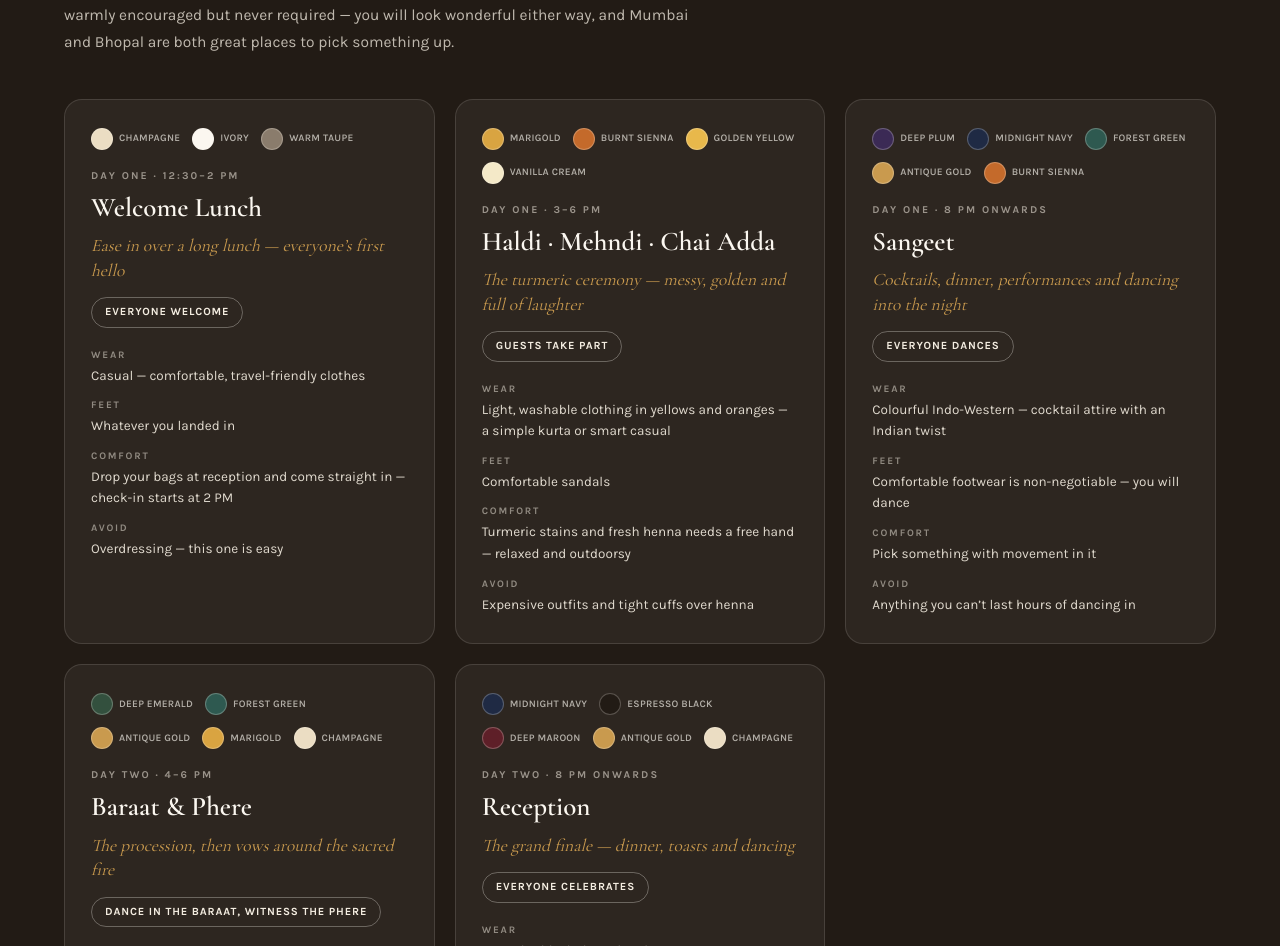
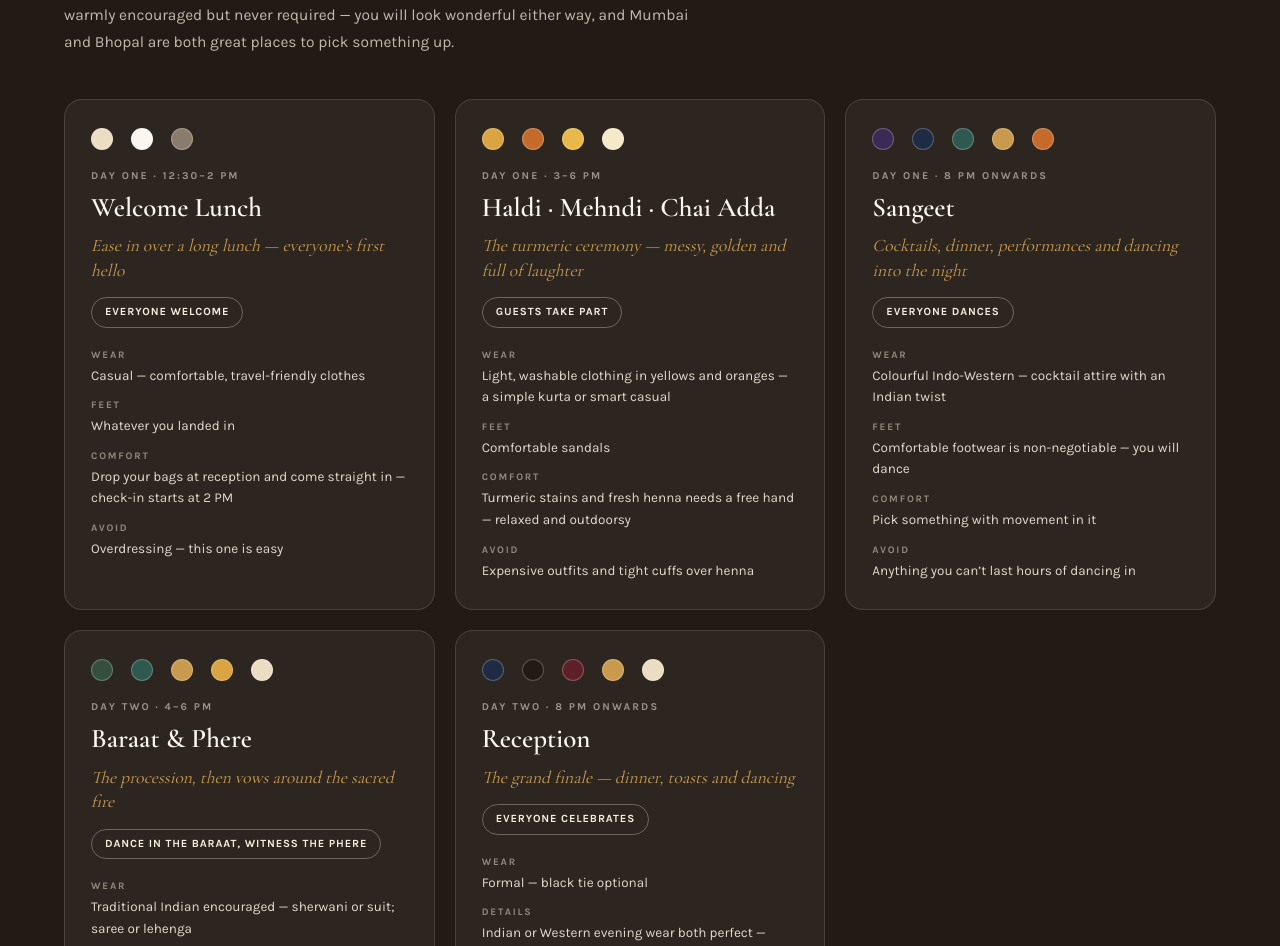
Before and after one commit to Dbrowne14/india-wedding-website, a Next.js app: page / in a window 1280 px wide. Shown: the part 4523-5469 px from the top of the page. Built offline with nearby package versions, Linux system fonts and the light colour scheme.

Commit message:
Removing colour names from the event dress guide

```diff
--- a/src/components/ui/ColorSwatch.tsx
+++ b/src/components/ui/ColorSwatch.tsx
@@ -27,7 +27,6 @@ export function ColorSwatch({ hex, size = 22, tone = "dark" }: ColorSwatchProps)
           tone === "dark" ? "text-ink/55" : "text-cream/65"
         }`}
       >
-        {name}
       </span>
     </span>
   );
```
